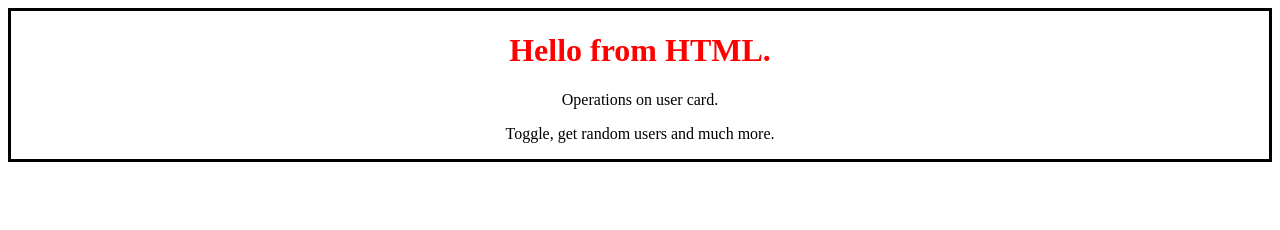
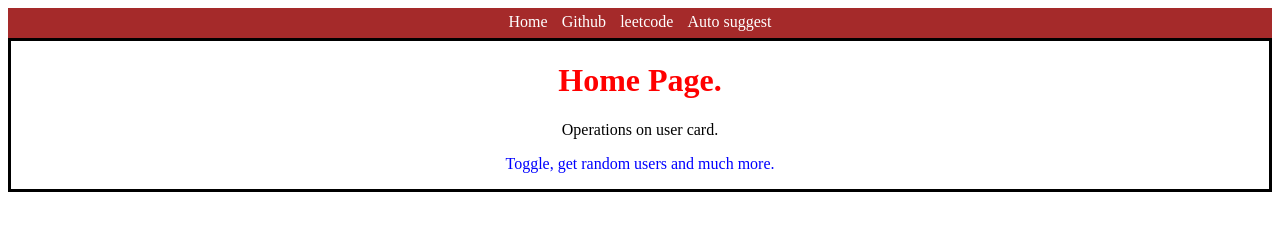
Before and after one commit to Gayatri260107/Gayatri, a website: page frontend/index.html in a window 1280 px wide. Drawn offline with Linux system fonts and the light colour scheme.

Commit message:
second update

```diff
--- a/frontend/index.css
+++ b/frontend/index.css
@@ -14,3 +14,16 @@ h1{
 #p2{
     color: blue;
 }
+
+#nav{
+    text-align: center;
+    background-color: brown;
+    height: 25px;
+    padding-top: 5px;
+}
+#nav a {
+    margin: 0px 5px;
+   /* margin: y-axis x-axis*/
+   text-decoration:none;
+   color: white;
+}
--- a/frontend/index.html
+++ b/frontend/index.html
@@ -7,10 +7,16 @@
     <link rel = "stylesheet" href = "index.css">
 </head>
 <body>
+    <div id="nav">
+        <a href="/">Home</a>
+        <a href="https://github.com" target="_blank"> Github </a>
+        <a href="https://leetcode.com"> leetcode </a>
+        <a href="./pages/autosuggest.html" > Auto suggest </a>
+    </div>
     <div id = "home-intro">
-        <h1>Hello from HTML.</h1>
-        <p>Operations on user card.</p>
-        <p>Toggle, get random users and much more.</p>
+        <h1>Home Page.</h1>
+        <p id="p1">Operations on user card.</p>
+        <p id="p2">Toggle, get random users and much more.</p>
     </div>
     <script src = "./index.js"></script>
 </body>
```
Also changed, not shown: frontend/pages/autosuggest.html (added, +11 -0 lines).
